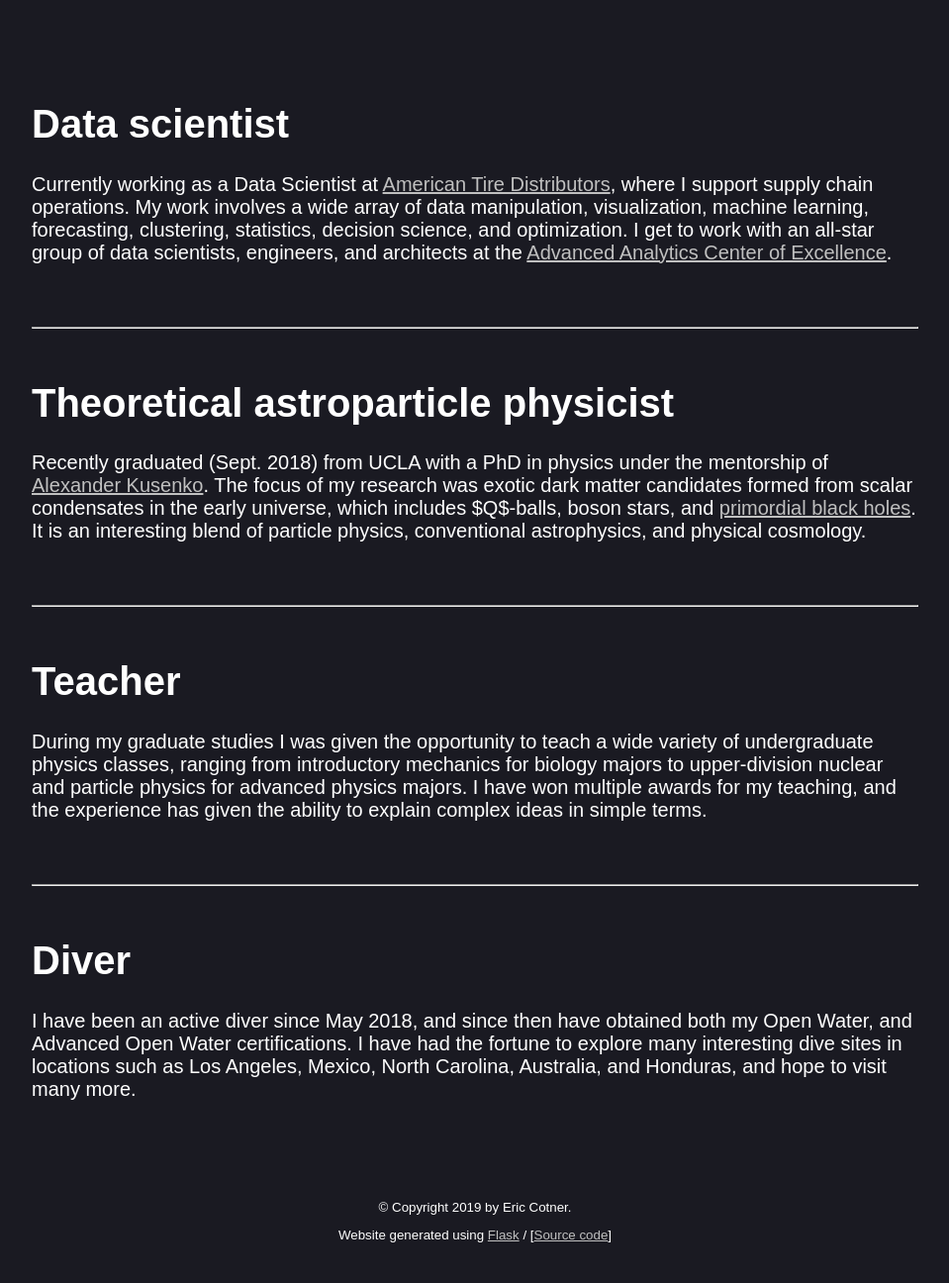
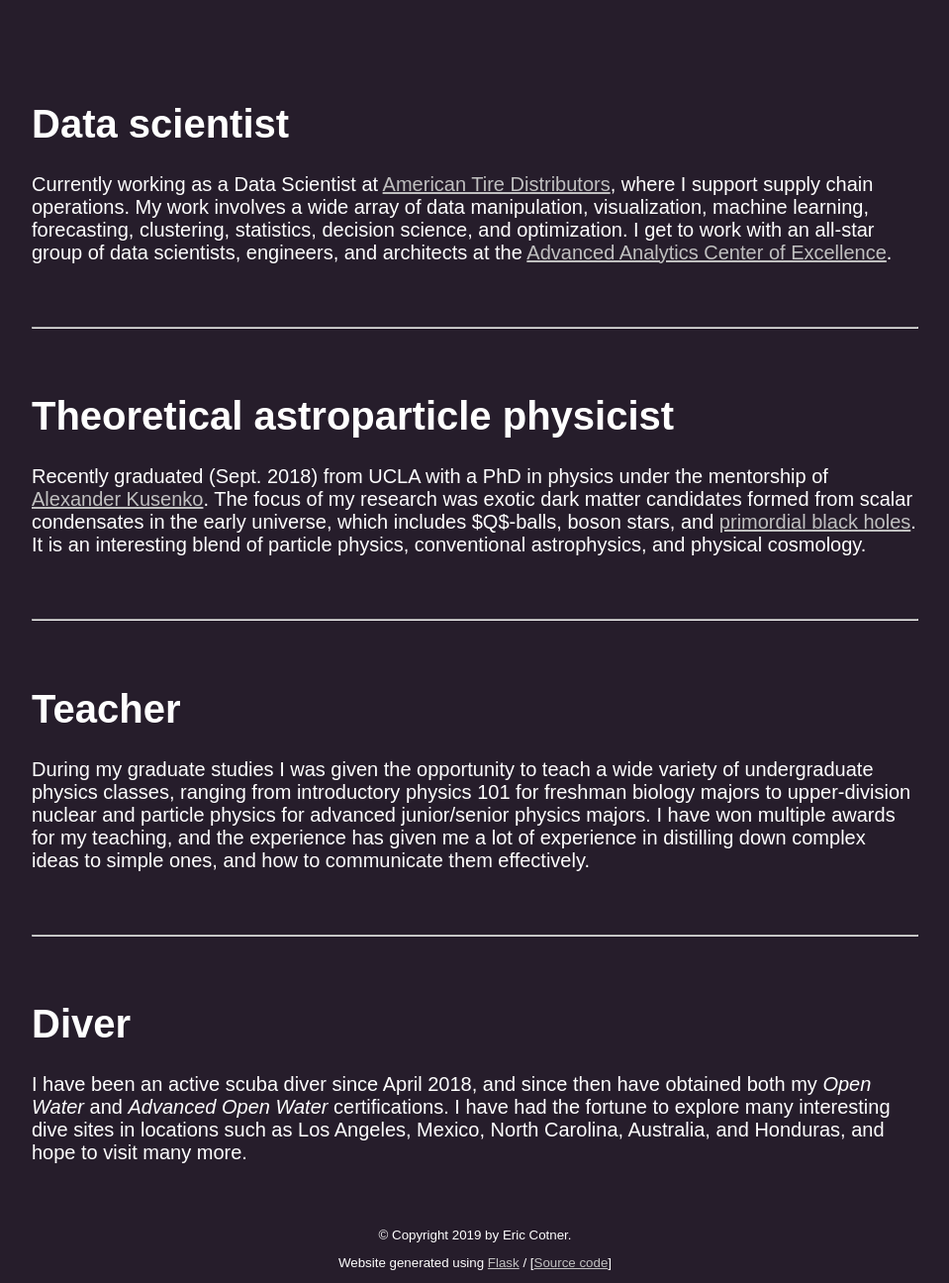
Before and after one commit to ecotner/flask-website, a Flask app: page / in a window 1280 px wide. Shown: the part 1015-2311 px from the top of the page at 99% size, without its empty margins (160-1119 px from the left). Before the commit the page ends 2270 px from the top, so only its background shows below. Run offline with Flask 2, Linux system fonts and the light colour scheme.

Commit message:
changed footer display, text spacing between headers

```diff
--- a/markdown/index.md
+++ b/markdown/index.md
@@ -1,17 +1,17 @@
 # Data scientist
 Currently working as a Data Scientist at [American Tire Distributors](https://www.atd-us.com/en), where I support supply chain operations. My work involves a wide array of data manipulation, visualization, machine learning, forecasting, clustering, statistics, decision science, and optimization. I get to work with an all-star group of data scientists, engineers, and architects at the [Advanced Analytics Center of Excellence](https://analytics.atd-us.org/aboutus).
 
-<br><hr><br>
+<br><hr>
 
 # Theoretical astroparticle physicist
 Recently graduated (Sept. 2018) from UCLA with a PhD in physics under the mentorship of [Alexander Kusenko](http://www.physics.ucla.edu/~kusenko/). The focus of my research was exotic dark matter candidates formed from scalar condensates in the early universe, which includes $Q$-balls, boson stars, and [primordial black holes](http://newsroom.ucla.edu/releases/ucla-physicists-propose-new-theories-of-black-holes-from-the-very-early-universe). It is an interesting blend of particle physics, conventional astrophysics, and physical cosmology.
 
-<br><hr><br>
+<br><hr>
 
 # Teacher
-During my graduate studies I was given the opportunity to teach a wide variety of undergraduate physics classes, ranging from introductory mechanics for biology majors to upper-division nuclear and particle physics for advanced physics majors. I have won multiple awards for my teaching, and the experience has given the ability to explain complex ideas in simple terms.
+During my graduate studies I was given the opportunity to teach a wide variety of undergraduate physics classes, ranging from introductory physics 101 for freshman biology majors to upper-division nuclear and particle physics for advanced junior/senior physics majors. I have won multiple awards for my teaching, and the experience has given me a lot of experience in distilling down complex ideas to simple ones, and how to communicate them effectively.
 
-<br><hr><br>
+<br><hr>
 
 # Diver
-I have been an active diver since May 2018, and since then have obtained both my Open Water, and Advanced Open Water certifications. I have had the fortune to explore many interesting dive sites in locations such as Los Angeles, Mexico, North Carolina, Australia, and Honduras, and hope to visit many more.
+I have been an active scuba diver since April 2018, and since then have obtained both my _Open Water_ and _Advanced Open Water_ certifications. I have had the fortune to explore many interesting dive sites in locations such as Los Angeles, Mexico, North Carolina, Australia, and Honduras, and hope to visit many more.
--- a/static/style.css
+++ b/static/style.css
@@ -1,26 +1,29 @@
 :root {
-    --main-bg-color: #1A1A22;
+    --main-bg-color: rgb(38, 29, 43);
     --main-text-color: white;
     --main-link-unvisited-color: rgb(192, 192, 192);
     --main-link-visited-color: rgb(192, 192, 192);
     --main-link-hover-color: rgb(128, 128, 128);
 }
 
-body {
-    margin: 0;
-    background-color: var(--main-bg-color);
-}
-
+/* main font family and color */
 h1, h2, h3, p, li {
     color: var(--main-text-color);
     font-family: Arial, Helvetica, sans-serif;
 }
 
 /* Default font sizes */
-h1 {font-size: 30pt;}
-h2 {font-size: 20pt;}
+h1 {
+    font-size: 30pt;
+    margin-top: 50pt;
+}
+h2 {
+    font-size: 20pt;
+    margin-top: 30pt;
+}
 p, li {font-size: 15pt;}
 
+/* main anchor/link parameters */
 a:link {
     color: var(--main-link-unvisited-color)
 }
@@ -34,6 +37,7 @@ a:hover {
     color: var(--main-link-hover-color)
 }
 
+/* code display */
 code {
     display: inline-block;
     color: black;
@@ -43,6 +47,14 @@ code {
 }
 
 pre code {padding: 10px}
+
+/* main body */
+body {
+    margin: 0;
+    background-color: var(--main-bg-color);
+    min-height: 100vh;
+    position: relative;
+}
 
 /* ============================== */
 /*             Navbar             */
@@ -107,15 +119,11 @@ pre code {padding: 10px}
 }
 
 #navbar ul li {
-    /* height: 100%; */
     display: inline-block;
     vertical-align: middle;
-    /* text-align: center; */
 }
 
 #navbar ul li a:link {
-    /* margin: 0; */
-    /* height: 100%; */
     padding-left: var(--nav-pad-x);
     padding-right: var(--nav-pad-x);
     padding-top: var(--nav--hover-pad-y);
@@ -123,7 +131,6 @@ pre code {padding: 10px}
     display: block;
     text-decoration: none;
     color: var(--nav-text-color);   /* prevents link from turning blue on load */
-    /* background-color: var(--nav-bg-color); */
     font-size: var(--nav--link-font-size);
 }
 
@@ -147,6 +154,7 @@ pre code {padding: 10px}
 #content-wrapper {
     /* width: 100%; */
     position: static;
+    padding-bottom: 100px;
 }
 
 #content {
@@ -191,8 +199,10 @@ pre code {padding: 10px}
 /*             Footer             */
 /* ============================== */
 
-footer {
-    margin-top: 100px;
+#footer-wrapper {
+    position: absolute;
+    bottom: 0;
+    width: 100%;
 }
 
 .copyright,
--- a/templates/layout.html
+++ b/templates/layout.html
@@ -26,7 +26,8 @@
     <div id="content-wrapper">
         {% block banner %}{% endblock %}
         <div id="content">{% block content %}{% endblock %}</div>
-        <div id="footer">
+    </div>
+    <div id="footer-wrapper">
         <footer>
             {% block footer %}
             {% endblock %}
@@ -37,7 +38,6 @@
             </p>
         </footer>
     </div>
-    </div>
 </body>
 
 </html>
```
Lines whose indentation alone changed are shown as unchanged.
